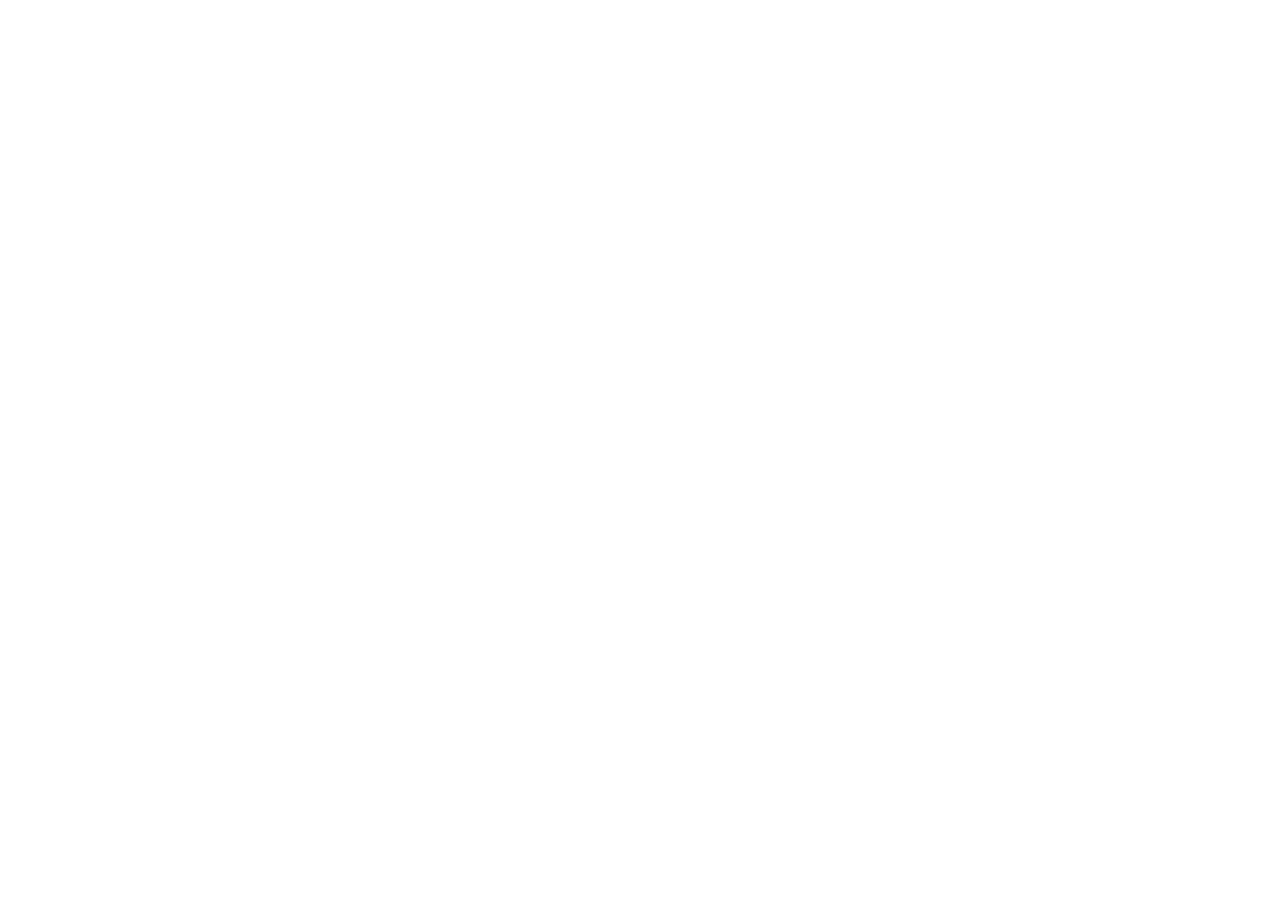
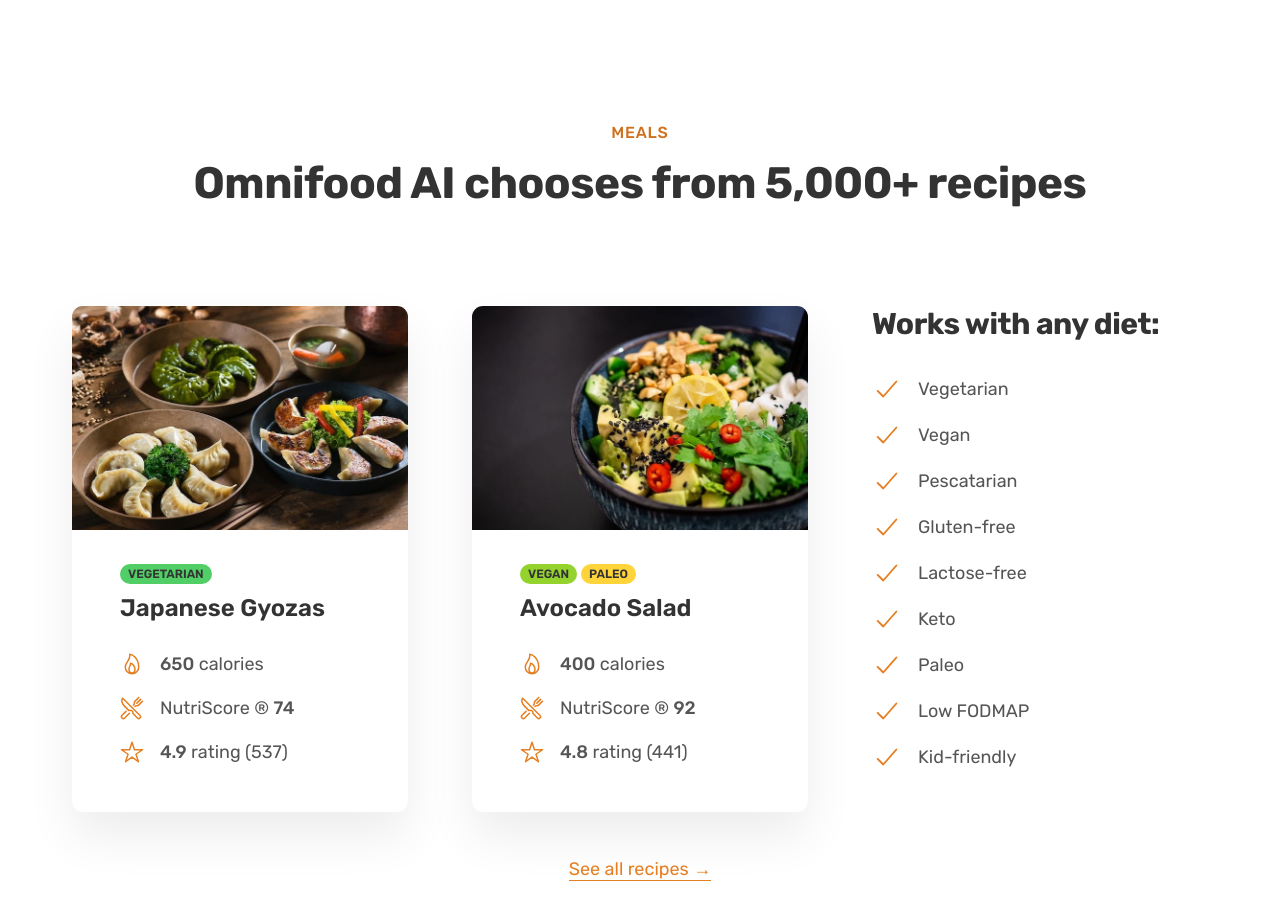
Before and after one commit to Elly1130/omnifood-website, a Next.js app: page / in a window 1280 px wide. Shown: the part 2640-3557 px from the top of the page. Before the commit the page ends 2669 px from the top, so only its background shows below. Built offline with nearby package versions, Linux system fonts and the light colour scheme.

Commit message:
Building the Meals Section

```diff
--- a/package.json
+++ b/package.json
@@ -9,10 +9,12 @@
     "lint": "next lint"
   },
   "dependencies": {
+    "@ant-design/icons": "^4.7.0",
     "@types/styled-components": "^5.1.25",
     "next": "12.1.6",
     "react": "18.2.0",
     "react-dom": "18.2.0",
+    "react-icons": "^4.4.0",
     "styled-components": "^5.3.5"
   },
   "devDependencies": {
--- a/src/components/GlobalStyle.ts
+++ b/src/components/GlobalStyle.ts
@@ -37,6 +37,10 @@
 
 export const Grid2Cols = css`
   grid-template-columns: repeat(2, 1fr);
+`;
+
+export const Grid3Cols = css`
+  grid-template-columns: repeat(3, 1fr);
 `;
 
 export const GridCenterV = css`
--- /dev/null
+++ b/src/components/meals/Meals.tsx
@@ -0,0 +1,58 @@
+import styled, { css } from 'styled-components';
+
+import { getMealData, MealType } from '../../data/Meal';
+import { Grid, Grid3Cols } from '../GlobalStyle';
+import { Container } from '../how-it-works/HowItWorks';
+import Heading from '../ui/Heading';
+import DietList from './diet/DietList';
+import Meal from './meal/Meal';
+import Button from '../ui/Button';
+
+const MealsSection = styled.section`
+  padding: 9.6rem 0;
+`;
+
+const MarginBottomMd = css`
+  margin-bottom: 4.8rem !important;
+`;
+
+const ContainerGrid = styled(Grid)`
+  ${Grid3Cols}
+  ${MarginBottomMd}
+  max-width: 120rem;
+  padding: 0 3.2rem;
+  margin: 0 auto;
+`;
+
+const CenterContainer = styled(Container)`
+  text-align: center;
+`;
+
+const AllRecipes = styled(Container)`
+  text-align: center;
+  font-size: 1.8rem;
+`;
+
+export type MealDataProps = {
+  meal: MealType;
+};
+
+const Meals = () => {
+  const mealData = getMealData();
+
+  return <MealsSection>
+    <CenterContainer>
+      <Heading classification='subheading'>Meals</Heading>
+      <Heading classification='secondary'>Omnifood AI chooses from 5,000+ recipes</Heading>
+    </CenterContainer>
+    <ContainerGrid>
+      {mealData.map(meal => <Meal key={meal.title} meal={meal} />)}
+      <DietList />
+    </ContainerGrid>
+    <AllRecipes>
+      <Button link='#' isLink>See all recipes &rarr;</Button>
+    </AllRecipes>
+  </MealsSection>;
+};
+
+export default Meals;
--- /dev/null
+++ b/src/components/meals/diet/DietItem.tsx
@@ -0,0 +1,30 @@
+import { IoCheckmarkOutline } from "react-icons/io5";
+import styled from 'styled-components';
+
+const ListItem = styled.li`
+  font-size: 1.8rem;
+  display: flex;
+  align-items: center;
+  gap: 1.6rem;
+
+  .icon {
+    width: 3rem;
+    height: 3rem;
+    color: #e67e22;
+  }
+`;
+
+type DietItemProps = {
+  diet: string,
+};
+
+const DietItem: React.FC<DietItemProps> = ({ diet }) => {
+  return (
+    <ListItem>
+      <IoCheckmarkOutline className='icon' />
+      <span>{diet}</span>
+    </ListItem>
+  );
+};
+
+export default DietItem;
--- /dev/null
+++ b/src/components/meals/diet/DietList.tsx
@@ -0,0 +1,35 @@
+import styled from 'styled-components';
+import Heading from '../../ui/Heading';
+import DietItem from './DietItem';
+
+const List = styled.ul`
+  list-style: none;
+  display: flex;
+  flex-direction: column;
+  gap: 1.6rem;
+`;
+
+const DietList = () => {
+  const Diet = [
+    'Vegetarian',
+    'Vegan',
+    'Pescatarian',
+    'Gluten-free',
+    'Lactose-free',
+    'Keto',
+    'Paleo',
+    'Low FODMAP',
+    'Kid-friendly'
+  ];
+
+  return (
+    <div>
+      <Heading classification='tertiary'>Works with any diet: </Heading>
+      <List>
+        {Diet.map(diet => <DietItem diet={diet} />)}
+      </List>
+    </div>
+  );
+};
+
+export default DietList;
--- /dev/null
+++ b/src/components/meals/meal/Meal.tsx
@@ -0,0 +1,114 @@
+import { IoFlameOutline, IoRestaurantOutline, IoStarOutline } from "react-icons/io5";
+import styled from 'styled-components';
+
+import { MealDataProps } from '../Meals';
+
+const StyledMeal = styled.div`
+  box-shadow: 0 2.4rem 4.8rem rgba(0,0,0,0.075);
+  border-radius: 1.1rem;
+  overflow: hidden;
+  transition: all 0.4s;
+
+  &:hover {
+    transform: translateY(-1.2rem);
+    box-shadow: 0 3.2rem 6.4rem rgba(0,0,0,0.06);
+  }
+`;
+
+const MealContent = styled.div`
+  padding: 4.8rem;
+  padding-top: 3.2rem;
+`;
+
+const Image = styled.img`
+  width: 100%;
+`;
+
+const Title = styled.p`
+  font-size: 2.4rem;
+  color: #333;
+  font-weight: 600;
+  margin-bottom: 3.2rem;
+`;
+
+const Attributes = styled.ul`
+  list-style: none;
+  display: flex;
+  flex-direction: column;
+  gap: 2rem;
+
+  li {
+    font-size: 1.8rem;
+    display: flex;
+    align-items: center;
+    gap: 1.6rem;
+
+    .meal-icon {
+      width: 2.4rem;
+      height: 2.4rem;
+      color: #e67e22;
+    }
+  }
+`;
+
+const Strong = styled.strong`
+  font-weight: 500;
+`;
+
+const Category = styled.div`
+  margin-bottom: 1.2rem;
+  display: flex;
+  gap: 0.4rem;
+
+  span {
+    display: inline-block;
+    padding: 0.4rem 0.8rem;
+    font-size: 1.2rem;
+    text-transform: uppercase;
+    color: #333;
+    border-radius: 100px;
+    font-weight: 600;
+  }
+
+  .vegetarian{
+    background-color: #51cf66;
+  }
+
+  .vegan{
+    background-color: #94d32d;
+  }
+
+  .paleo{
+    background-color: #ffd43b;
+  }
+`;
+
+const Meal: React.FC<MealDataProps> = ({ meal }) => {
+  return (
+    <StyledMeal>
+      <Image src={meal.img} alt={meal.title} />
+      <MealContent>
+        <Category>
+          {meal.category.map(category => <span key={category} className={category}>{category}</span>)}
+        </Category>
+        <Title>{meal.title}</Title>
+        <Attributes>
+          <li>
+            <IoFlameOutline className='meal-icon' />
+            <span><Strong>{meal.calories}</Strong> calories</span>
+          </li>
+          <li>
+            <IoRestaurantOutline className='meal-icon' />
+            <span>NutriScore &reg; <Strong>{meal.nutriScore}</Strong></span>
+          </li>
+          <li>
+            <IoStarOutline className='meal-icon' />
+            <span><Strong>{meal.averageRating}</Strong> rating ({meal.NumberReview})</span>
+          </li>
+        </Attributes>
+      </MealContent>
+    </StyledMeal>
+  );
+};
+
+export default Meal;
--- a/src/components/ui/Button.tsx
+++ b/src/components/ui/Button.tsx
@@ -30,18 +30,44 @@
   }
 `;
 
+const StyledLink = styled.a`
+  display: inline-block;
+  color: #e67e22;
+  text-decoration: none;
+  border-bottom: 1px solid currentColor;
+  padding-bottom: 2px;
+  transition: all 0.3s;
+
+  &:hover, &:active {
+    color: #cf711f;
+    cursor: pointer;
+    border-bottom: 1px solid transparent;
+  }
+`;
+
 type ButtonProps = {
   children?: React.ReactNode;
   link?: string;
   primary?: boolean;
+  isLink?: boolean;
   className?: string;
 };
 
 export default function Button(props: ButtonProps) {
   if (props.link) {
-    return <Link href={props.link}>
-      <StyledA primary={props.primary} className={props.className}>{props.children}</StyledA>
-    </Link >;
+    if (props.isLink) {
+      return (
+        <Link href={props.link}>
+          <StyledLink>{props.children}</StyledLink>
+        </Link >
+      );
+    } else {
+      return (
+        <Link href={props.link}>
+          <StyledA primary={props.primary} className={props.className}>{props.children}</StyledA>
+        </Link >
+      );
+    }
   }
   return <button>{props.children}</button>;
 }
--- /dev/null
+++ b/src/data/Meal.ts
@@ -0,0 +1,34 @@
+export type MealType = {
+  title: string;
+  img: string;
+  category: string[];
+  calories: number;
+  nutriScore: number;
+  averageRating: number;
+  NumberReview: number;
+};
+
+const MealData = [
+  {
+    title: 'Japanese Gyozas',
+    img: 'img/meals/meal-1.jpg',
+    category: ['vegetarian'],
+    calories: 650,
+    nutriScore: 74,
+    averageRating: 4.9,
+    NumberReview: 537,
+  },
+  {
+    title: 'Avocado Salad',
+    img: 'img/meals/meal-2.jpg',
+    category: ['vegan', 'paleo'],
+    calories: 400,
+    nutriScore: 92,
+    averageRating: 4.8,
+    NumberReview: 441,
+  },
+];
+
+export const getMealData = (): MealType[] => {
+  return MealData;
+};
--- a/src/pages/index.tsx
+++ b/src/pages/index.tsx
@@ -4,6 +4,7 @@
 
 import Hero from '../components/hero/Hero';
 import HowItWorks from '../components/how-it-works/HowItWorks';
+import Meals from '../components/meals/Meals';
 
 type Props = {
   images: string[];
@@ -17,6 +18,7 @@
     <Hero images={images}></Hero>
     <FeaturedIn />
     <HowItWorks />
+    <Meals />
   </>;
 };
 
```
Also changed, not shown: 1 other file (tests, documents, lock files or other folders).
